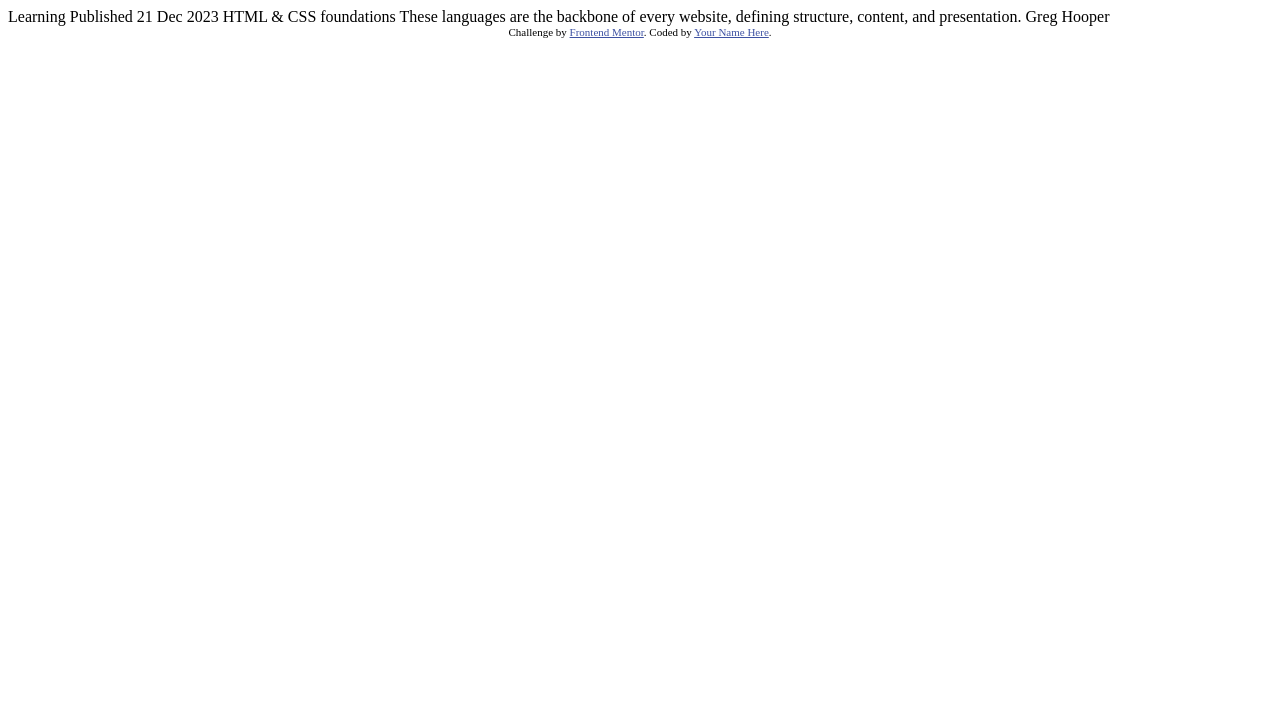
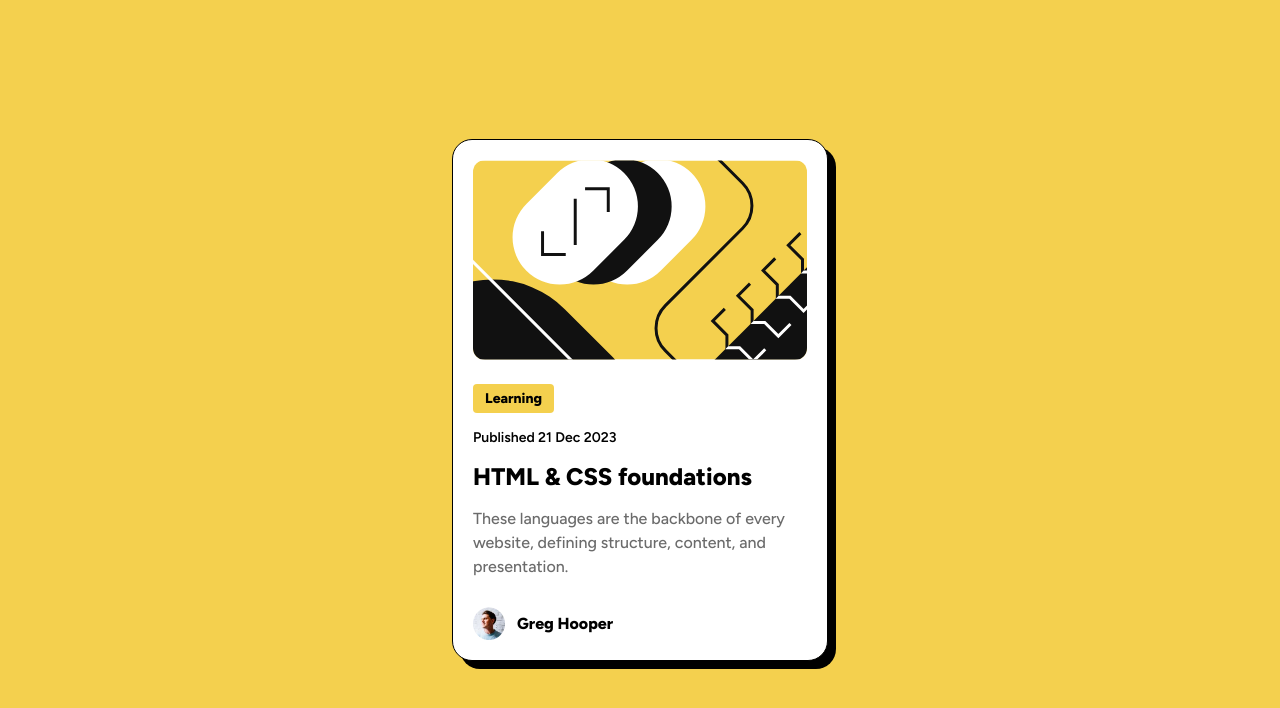
Before and after one commit to Dubidek17/FrontEnd_Mentor-Blog_Preview_Card, a plain HTML site: page index.html in a window 1280 px wide. Drawn offline with Linux system fonts and the light colour scheme.

Commit message:
design completed

```diff
--- a/index.html
+++ b/index.html
@@ -1,34 +1,29 @@
 <!DOCTYPE html>
 <html lang="en">
+
 <head>
   <meta charset="UTF-8">
-  <meta name="viewport" content="width=device-width, initial-scale=1.0"> <!-- displays site properly based on user's device -->
+  <meta name="viewport" content="width=device-width, initial-scale=1.0">
+  <link rel="icon" type="image/png" sizes="32x32" href="./assets/images/favicon-32x32.png">
+  <title>Frontend Mentor | Blog preview card</title>
+  <link rel="stylesheet" href="style.css">
+</head>
 
-  <link rel="icon" type="image/png" sizes="32x32" href="./assets/images/favicon-32x32.png">
-
-  <title>Frontend Mentor | Blog preview card</title>
-
-  <!-- Feel free to remove these styles or customise in your own stylesheet 👍 -->
-  <style>
-    .attribution { font-size: 11px; text-align: center; }
-    .attribution a { color: hsl(228, 45%, 44%); }
-  </style>
-</head>
 <body>
 
-  Learning
+  <main>
+    <img class="articleImage" src="./assets/images/illustration-article.svg" alt="article illustration">
+    <p class="category">Learning</p>
+    <p class="date">Published 21 Dec 2023</p>
+    <h1>HTML & CSS foundations</h1>
+    <p class="description">These languages are the backbone of every website, defining structure, content, and
+      presentation.</p>
+    <footer>
+      <img src="./assets/images/image-avatar.webp" alt="avatar">
+      <p class="user">Greg Hooper</p>
+    </footer>
+  </main>
 
-  Published 21 Dec 2023
+</body>
 
-  HTML & CSS foundations
-
-  These languages are the backbone of every website, defining structure, content, and presentation.
-
-  Greg Hooper
-
-  <div class="attribution">
-    Challenge by <a href="https://www.frontendmentor.io?ref=challenge" target="_blank">Frontend Mentor</a>.
-    Coded by <a href="#">Your Name Here</a>.
-  </div>
-</body>
 </html>
--- /dev/null
+++ b/style.css
@@ -0,0 +1,79 @@
+@import url('https://fonts.googleapis.com/css2?family=Figtree:ital,wght@0,300..900;1,300..900&display=swap');
+
+* {
+    margin: 0;
+    padding: 0;
+    box-sizing: border-box;
+}
+
+body {
+    font-family: "Figtree", sans-serif;
+    min-height: 100vh;
+    display: flex;
+    justify-content: center;
+    align-items: center;
+    background-color: hsl(47, 88%, 63%);
+}
+
+main {
+    width: 376px;
+    background-color: hsl(0, 0%, 100%);
+    padding: 20px;
+    border-radius: 20px;
+    display: flex;
+    flex-direction: column;
+    gap: 16px;
+    box-shadow: 8px 8px #000;
+    border: 1px solid #000;
+}
+
+.articleImage {
+    border-radius: 12px;
+    margin-bottom: 8px;
+}
+
+.category {
+    background-color: hsl(47, 88%, 63%);
+    width: fit-content;
+    padding: 6px 12px;
+    border-radius: 4px;
+    font-weight: 800;
+    font-size: 14px;
+}
+
+.date {
+    /* color: hsl(0, 0%, 42%); */
+    font-weight: 600;
+    font-size: 14px;
+}
+
+h1 {
+    font-size: 24px;
+    font-weight: 800;
+}
+
+h1:hover {
+    color: hsl(47, 88%, 63%);
+    cursor: pointer;
+}
+
+.description {
+    color: hsl(0, 0%, 42%);
+    font-weight: 500;
+    line-height: 24px;
+}
+
+footer {
+    display: flex;
+    align-items: center;
+    gap: 12px;
+    margin-top: 12px;
+}
+
+footer img {
+    width: 32px;
+}
+
+.user {
+    font-weight: 800;
+}
```
Also changed, not shown: 1 other file.
